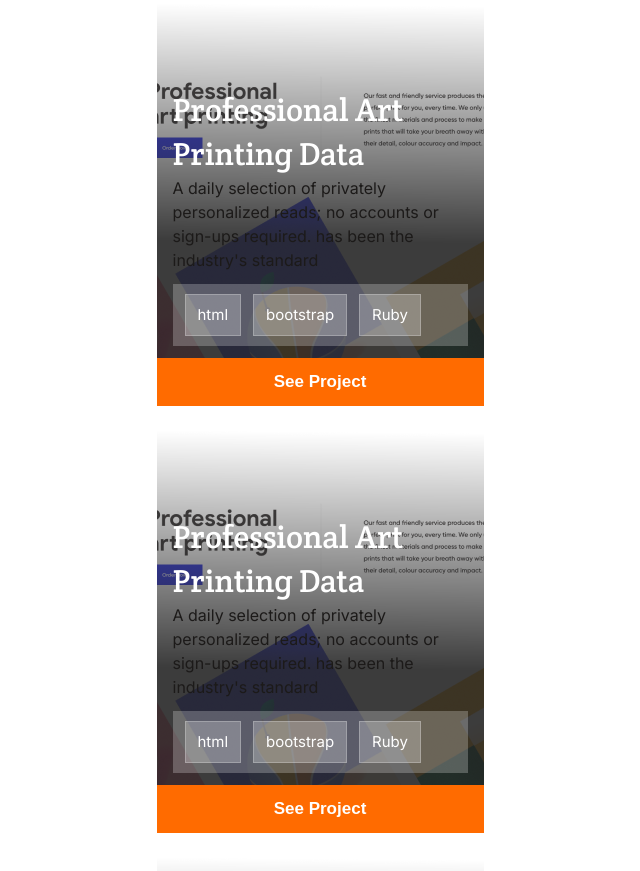
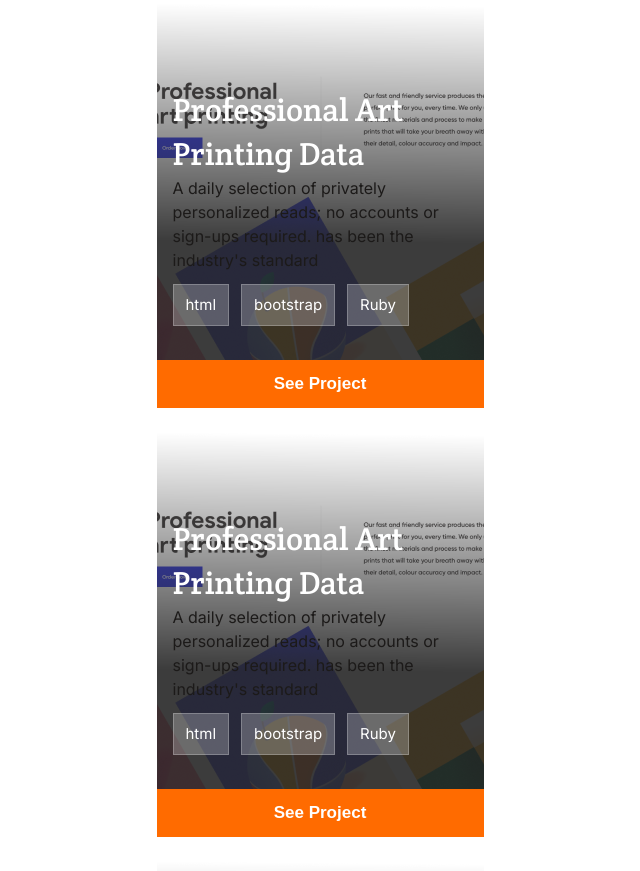
Before and after one commit to prius2055/My-Portfolio, a plain HTML site: page index.html in a window 1280 px wide. Shown: the part 1495-2366 px from the top of the page, without its empty margins (320-960 px from the left). Drawn offline with Linux system fonts and the light colour scheme.

Commit message:
Made changes to styles.css file

```diff
--- a/styles.css
+++ b/styles.css
@@ -206,29 +206,22 @@ header a {
   line-height: 24px;
 }
 
-.list-grey {
-  padding-bottom: 22px;
-}
-
 .list-grey li {
   list-style: none;
   color: white;
   background: rgba(255, 255, 255, 0.24);
-  font-family: "Inter" sans-serif;
+  font-family: "Inter", sans-serif;
+  font-style: normal;
+  font-weight: 500;
+  font-size: 15px;
+  line-height: 20px;
   border: 1px solid #ffffff3d;
   padding: 10px 12px;
   margin-right: 12px;
 }
 
 .list-grey {
-  background: rgba(255, 255, 255, 0.24);
-  font-family: "Inter", sans-serif;
-  font-style: normal;
-  font-weight: 500;
-  font-size: 15px;
-  line-height: 20px;
-  color: white;
-  padding: 10px 12px;
+  padding-bottom: 22px;
 }
 
 .btn-orange-big {
```
